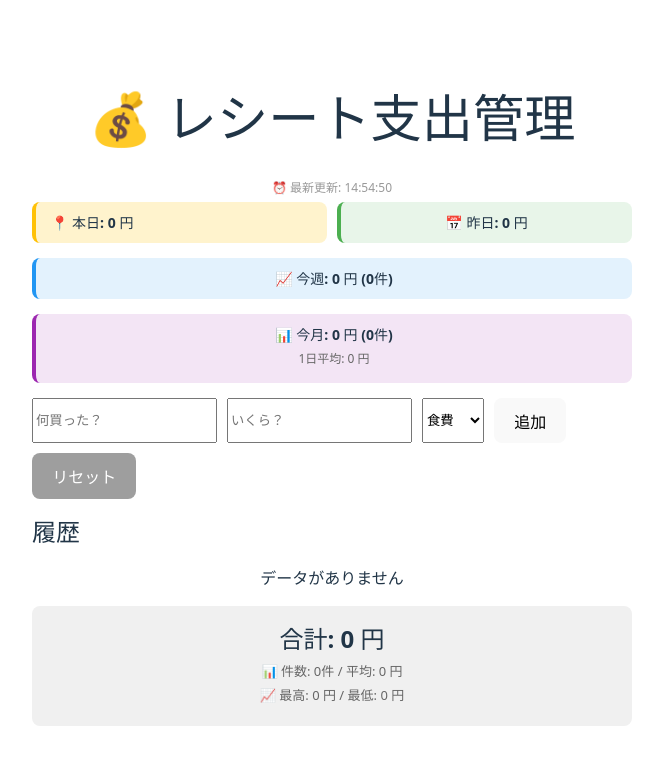
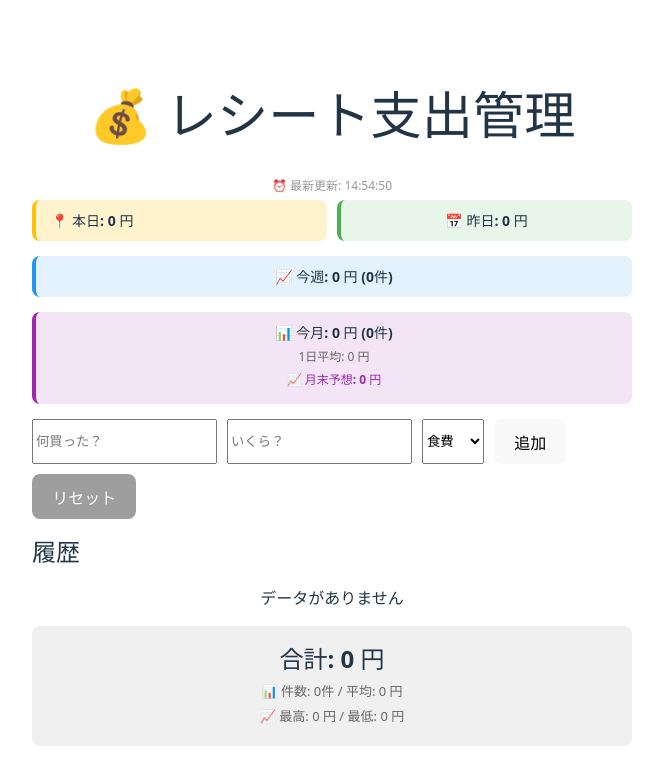
Before and after one commit to 2422041/receipt-app, a React (Vite) app in the folder frontend/: page / in a window 1280 px wide. Shown: the top 784 px of the page, without its empty margins (308-971 px from the left). Built offline with nearby package versions, Linux system fonts and the light colour scheme.

Commit message:
feat: 月末までの予測支出を表示

```diff
--- a/frontend/src/App.tsx
+++ b/frontend/src/App.tsx
@@ -121,6 +121,10 @@ function App() {
   const daysPassed = new Date().getDate()
   const monthAveragePerDay = Math.round(monthTotal / daysPassed)
 
+  // 📈 月末までの予想支出を計算
+  const daysRemaining = daysInMonth - daysPassed
+  const projectedMonthTotal = monthTotal + (monthAveragePerDay * daysRemaining)
+
   // 🏆 最多カテゴリ（最も件数が多いカテゴリ）を取得
   const categoryCount = expenses.reduce((acc, item) => {
     acc[item.category] = (acc[item.category] || 0) + 1
@@ -173,6 +177,9 @@ function App() {
       <div style={{ backgroundColor: '#f3e5f5', padding: '10px 15px', borderRadius: '8px', marginBottom: '15px', borderLeft: '4px solid #9c27b0' }}>
         <p style={{ margin: 0, fontSize: '14px', fontWeight: 'bold' }}>📊 今月: {monthTotal.toLocaleString()} 円 ({monthExpenses.length}件)</p>
         <p style={{ margin: '5px 0', fontSize: '12px', color: '#666' }}>1日平均: {monthAveragePerDay.toLocaleString()} 円</p>
+        {daysRemaining > 0 && (
+          <p style={{ margin: '5px 0', fontSize: '12px', color: '#9c27b0', fontWeight: 'bold' }}>📈 月末予想: {Math.round(projectedMonthTotal).toLocaleString()} 円</p>
+        )}
       </div>
 
       {/* 入力フォーム */}
```
